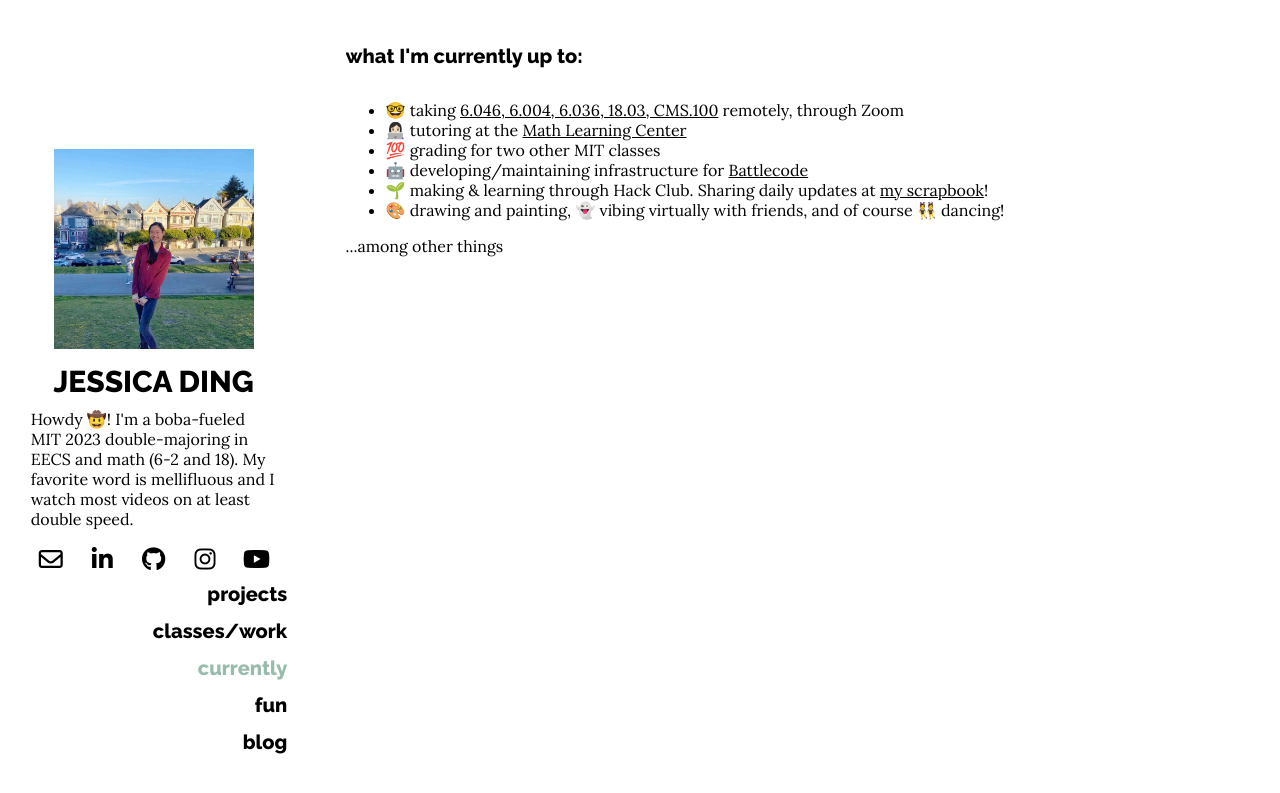
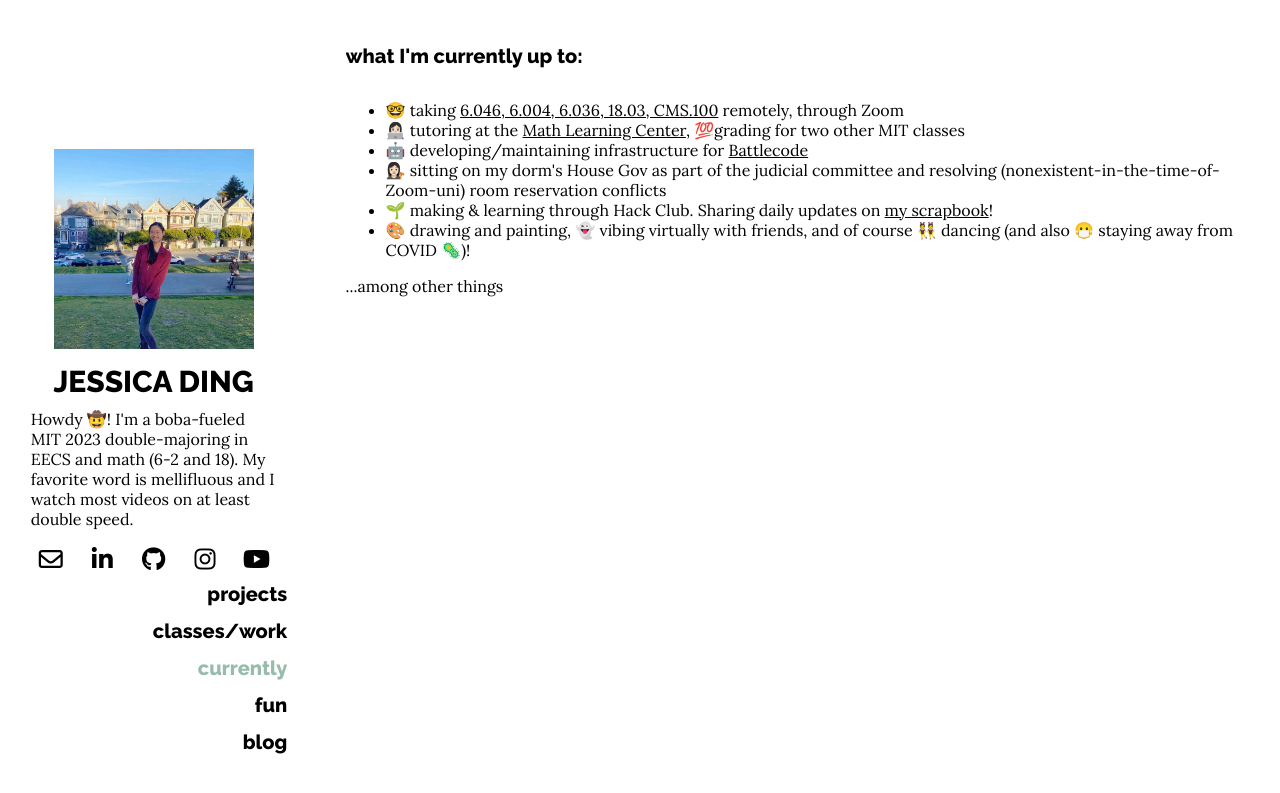
Before and after one commit to jessding/jessding.github.io, a Jekyll site: the page built from currently.html, in a window 1280 px wide. Shown: the top 793 px of the page. Built offline with Jekyll 4.4.1, drawn with Linux system fonts in a browser that asks for light colours; nearby versions of some CDN libraries.

Commit message:
minor edits

```diff
--- a/currently.html
+++ b/currently.html
@@ -6,10 +6,10 @@ permalink: /currently/
 <h2>what I'm currently up to:</h2>
 <ul>
     <li>🤓 taking <a class="link" href="https://jessding.com/classes/">6.046, 6.004, 6.036, 18.03, CMS.100</a> remotely, through Zoom</li>
-    <li>👩🏻‍💻 tutoring at the <a class="link" href="https://math.mit.edu/learningcenter/tutors.html">Math Learning Center</a></li>
-    <li>💯 grading for two other MIT classes</li>
+    <li>👩🏻‍💻 tutoring at the <a class="link" href="https://math.mit.edu/learningcenter/tutors.html">Math Learning Center</a>, 💯grading for two other MIT classes</li>
     <li>🤖 developing/maintaining infrastructure for <a class="link" href="https://www.battlecode.org/">Battlecode</a></li>
-    <li>🌱 making & learning through Hack Club. Sharing daily updates at <a href="https://scrapbook.jessding.com" class="link">my scrapbook</a>!</li>
-    <li>🎨 drawing and painting, 👻 vibing virtually with friends, and of course 👯 dancing!</li>
+    <li>👩🏻‍⚖️ sitting on my dorm's House Gov as part of the judicial committee and resolving (nonexistent-in-the-time-of-Zoom-uni) room reservation conflicts</li>
+    <li>🌱 making & learning through Hack Club. Sharing daily updates on <a href="https://scrapbook.jessding.com" class="link">my scrapbook</a>!</li>
+    <li>🎨 drawing and painting, 👻 vibing virtually with friends, and of course 👯 dancing (and also 😷 staying away from COVID 🦠)!</li>
 </ul>
 <p>...among other things</p>
```
